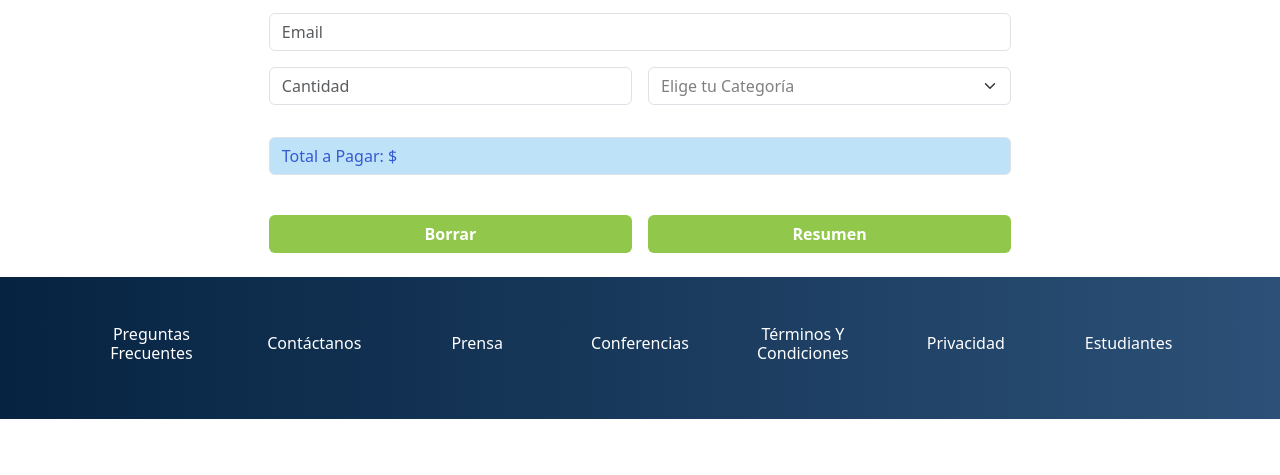
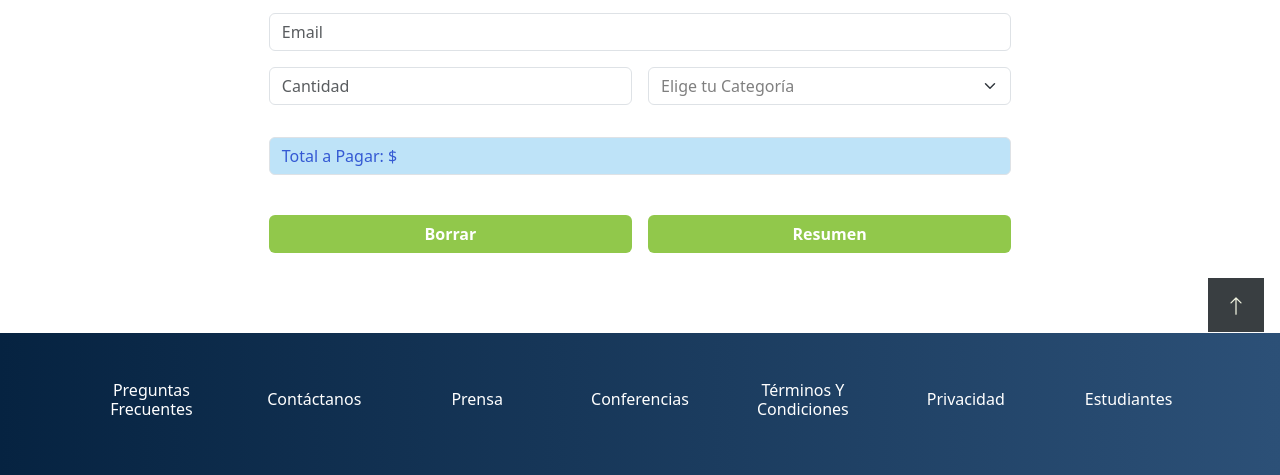
Before and after one commit to LoreLor/TI-1_c_a_c, a plain HTML site: page pages/tickets.html in a window 1280 px wide. Shown: the part 437-912 px from the top of the page. Before the commit the page ends 856 px from the top, so only its background shows below. Drawn offline with nearby package versions, Linux system fonts and the light colour scheme.

Commit message:
button-ux

```diff
--- a/pages/tickets.html
+++ b/pages/tickets.html
@@ -171,6 +171,15 @@
         </section>
     </main>
 
+    <!-- Navigation Button -->
+    <div class="up sticky-bottom text-end py-3 pe-3">
+        <a href="#">
+            <svg xmlns="http://www.w3.org/2000/svg" width="24" height="20" fill="currentColor" class="bi bi-arrow-up" viewBox="0 0 16 16">
+                <path fill-rule="evenodd" d="M8 15a.5.5 0 0 0 .5-.5V2.707l3.146 3.147a.5.5 0 0 0 .708-.708l-4-4a.5.5 0 0 0-.708 0l-4 4a.5.5 0 1 0 .708.708L7.5 2.707V14.5a.5.5 0 0 0 .5.5z"/>
+            </svg>
+        </a>
+    </div>
+
     <footer class="text-white">
         <div class="container">
             <div class="row text-center align-items-center py-5">
```
